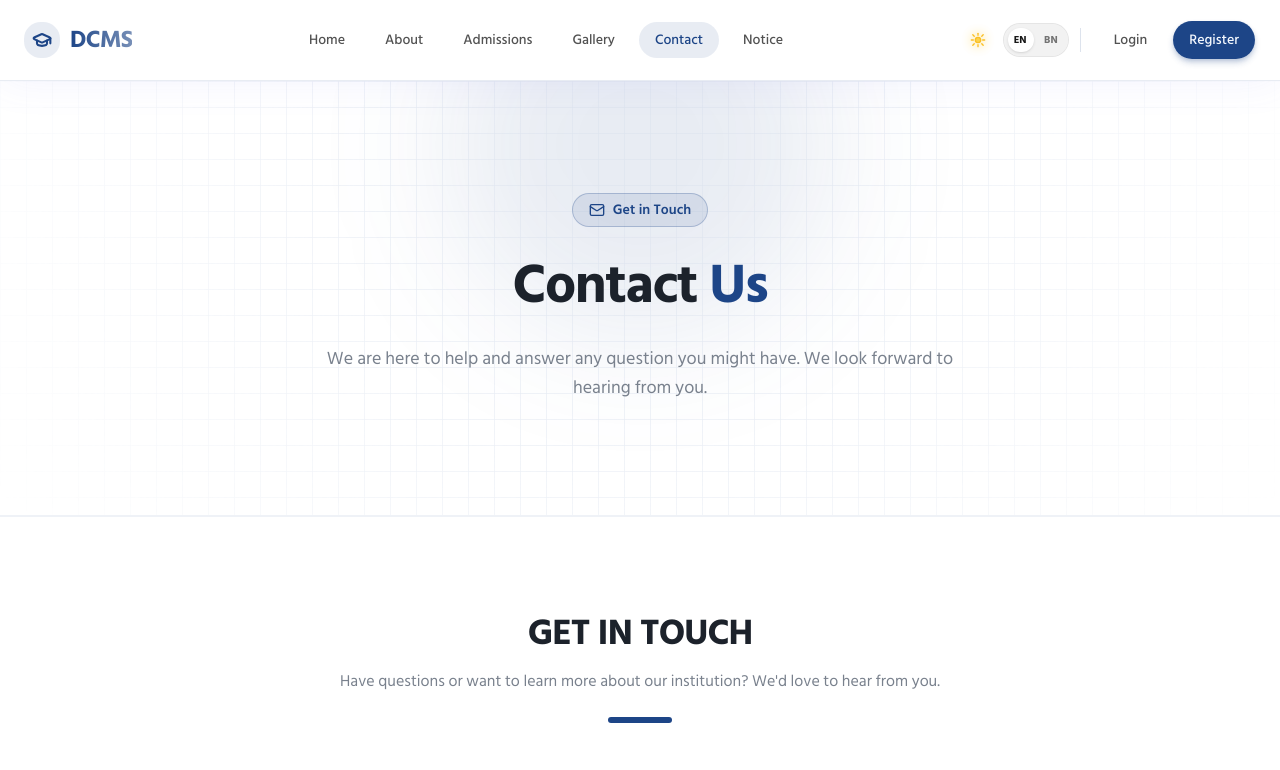
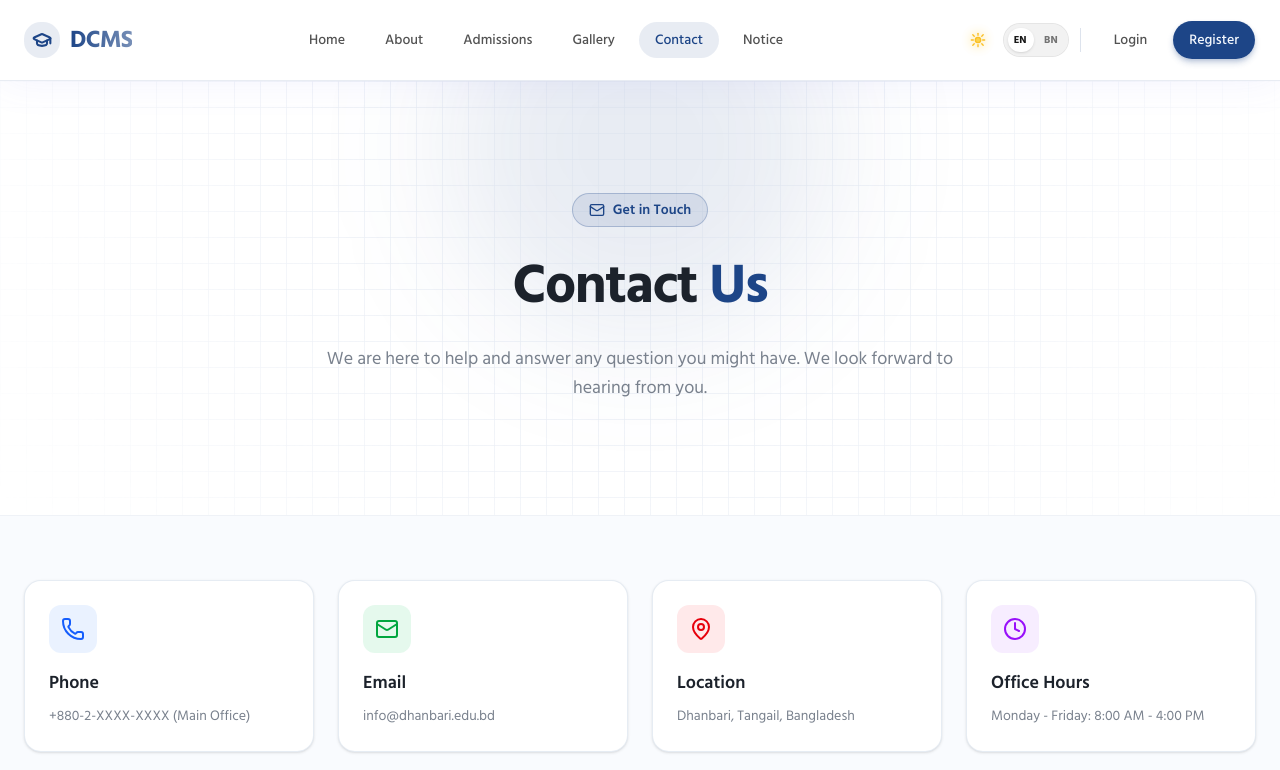
Before and after one commit to naims6/dcms-frontend, a Next.js app: page /en/contact in a window 1280 px wide. Shown: the top 770 px of the page. Built offline with nearby package versions, Linux system fonts and the light colour scheme; no server answers.

Commit message:
feat: add contact info cards component and update contact page localization

```diff
--- a/messages/bn/contact.json
+++ b/messages/bn/contact.json
@@ -3,10 +3,16 @@
     "heroBadge": "যোগাযোগ করুন",
     "heroTitle": "আমাদের সাথে",
     "heroTitleHighlight": "যোগাযোগ করুন",
-    "heroSubtitle": "যেকোনো প্রশ্নের জন্য আমরা এখানে আছি। আমরা আপনার সাথে কথা বলার জন্য উন্মুখ।",
-    "supportCardTitle": "শিক্ষার্থী সহায়তা",
-    "supportCardText": "শিক্ষার্থী এবং অভিভাবকদের সহায়তার জন্য আমাদের সহায়তা দল স্কুল চলাকালীন সময়ে উপলব্ধ রয়েছে।",
-    "adminCardTitle": "প্রশাসন",
-    "adminCardText": "ভর্তি, রেকর্ড এবং সাধারণ জিজ্ঞাসার জন্য আমাদের প্রশাসনিক অফিসে যোগাযোগ করুন।"
+    "heroSubtitle": "যেকোনো প্রশ্নের জন্য আমরা এখানে আছি। আমরা আপনার সাথে কথা বলার জন্য উন্মুখ।"
+  },
+  "ContactInfoCards": {
+    "phoneTitle": "ফোন",
+    "phoneDesc": "+880-2-XXXX-XXXX (প্রধান অফিস)",
+    "emailTitle": "ইমেইল",
+    "emailDesc": "info@dhanbari.edu.bd",
+    "locationTitle": "অবস্থান",
+    "locationDesc": "ধানবাড়ি, টাঙ্গাইল, বাংলাদেশ",
+    "hoursTitle": "অফিসের সময়",
+    "hoursDesc": "সোমবার - শুক্রবার: সকাল ৮:০০ - বিকাল ৪:০০"
   }
 }
--- a/messages/en/contact.json
+++ b/messages/en/contact.json
@@ -3,10 +3,16 @@
     "heroBadge": "Get in Touch",
     "heroTitle": "Contact",
     "heroTitleHighlight": "Us",
-    "heroSubtitle": "We are here to help and answer any question you might have. We look forward to hearing from you.",
-    "supportCardTitle": "Student Support",
-    "supportCardText": "Our support team is available during school hours to assist students and parents.",
-    "adminCardTitle": "Administration",
-    "adminCardText": "Contact our administrative office for admissions, records, and general inquiries."
+    "heroSubtitle": "We are here to help and answer any question you might have. We look forward to hearing from you."
+  },
+  "ContactInfoCards": {
+    "phoneTitle": "Phone",
+    "phoneDesc": "+880-2-XXXX-XXXX (Main Office)",
+    "emailTitle": "Email",
+    "emailDesc": "info@dhanbari.edu.bd",
+    "locationTitle": "Location",
+    "locationDesc": "Dhanbari, Tangail, Bangladesh",
+    "hoursTitle": "Office Hours",
+    "hoursDesc": "Monday - Friday: 8:00 AM - 4:00 PM"
   }
 }
--- a/src/app/[locale]/contact/page.tsx
+++ b/src/app/[locale]/contact/page.tsx
@@ -1,6 +1,7 @@
 import { Metadata } from "next";
 import { ContactSection } from "@/components/pages/landing/contact-section";
 import ContactIntro from "@/components/pages/contact-us/contact-intro";
+import { ContactInfoCards } from "@/components/pages/contact-us/contact-info-cards";
 
 export const metadata: Metadata = {
   title: "Contact Us",
@@ -11,6 +12,7 @@ export default function ContactPage() {
   return (
     <main className="flex-1 overflow-hidden">
       <ContactIntro />
+      <ContactInfoCards />
       <ContactSection />
     </main>
   );
--- /dev/null
+++ b/src/components/pages/contact-us/contact-info-cards.tsx
@@ -0,0 +1,65 @@
+"use client";
+
+import { useTranslations } from "next-intl";
+import { Mail, MapPin, Phone, Clock } from "lucide-react";
+
+export function ContactInfoCards() {
+  const t = useTranslations("ContactInfoCards");
+
+  const cards = [
+    {
+      icon: Phone,
+      title: t("phoneTitle"),
+      description: t("phoneDesc"),
+      color: "bg-blue-500/10 text-blue-600 dark:text-blue-400",
+    },
+    {
+      icon: Mail,
+      title: t("emailTitle"),
+      description: t("emailDesc"),
+      color: "bg-green-500/10 text-green-600 dark:text-green-400",
+    },
+    {
+      icon: MapPin,
+      title: t("locationTitle"),
+      description: t("locationDesc"),
+      color: "bg-red-500/10 text-red-600 dark:text-red-400",
+    },
+    {
+      icon: Clock,
+      title: t("hoursTitle"),
+      description: t("hoursDesc"),
+      color: "bg-purple-500/10 text-purple-600 dark:text-purple-400",
+    },
+  ];
+
+  return (
+    <section className="w-full py-12 md:py-16 bg-muted/40 border-b border-border/40">
+      <div className="container mx-auto px-4 md:px-6">
+        <div className="grid grid-cols-1 sm:grid-cols-2 lg:grid-cols-4 gap-6">
+          {cards.map((card, index) => {
+            const Icon = card.icon;
+            return (
+              <div
+                key={index}
+                className="p-6 rounded-xl bg-background border border-border/60 hover:border-primary/50 transition-colors duration-300 shadow-sm hover:shadow-md"
+              >
+                <div
+                  className={`${card.color} w-12 h-12 rounded-lg flex items-center justify-center mb-4`}
+                >
+                  <Icon className="w-6 h-6" />
+                </div>
+                <h3 className="text-lg font-semibold text-foreground mb-2">
+                  {card.title}
+                </h3>
+                <p className="text-sm text-muted-foreground leading-relaxed">
+                  {card.description}
+                </p>
+              </div>
+            );
+          })}
+        </div>
+      </div>
+    </section>
+  );
+}
```
